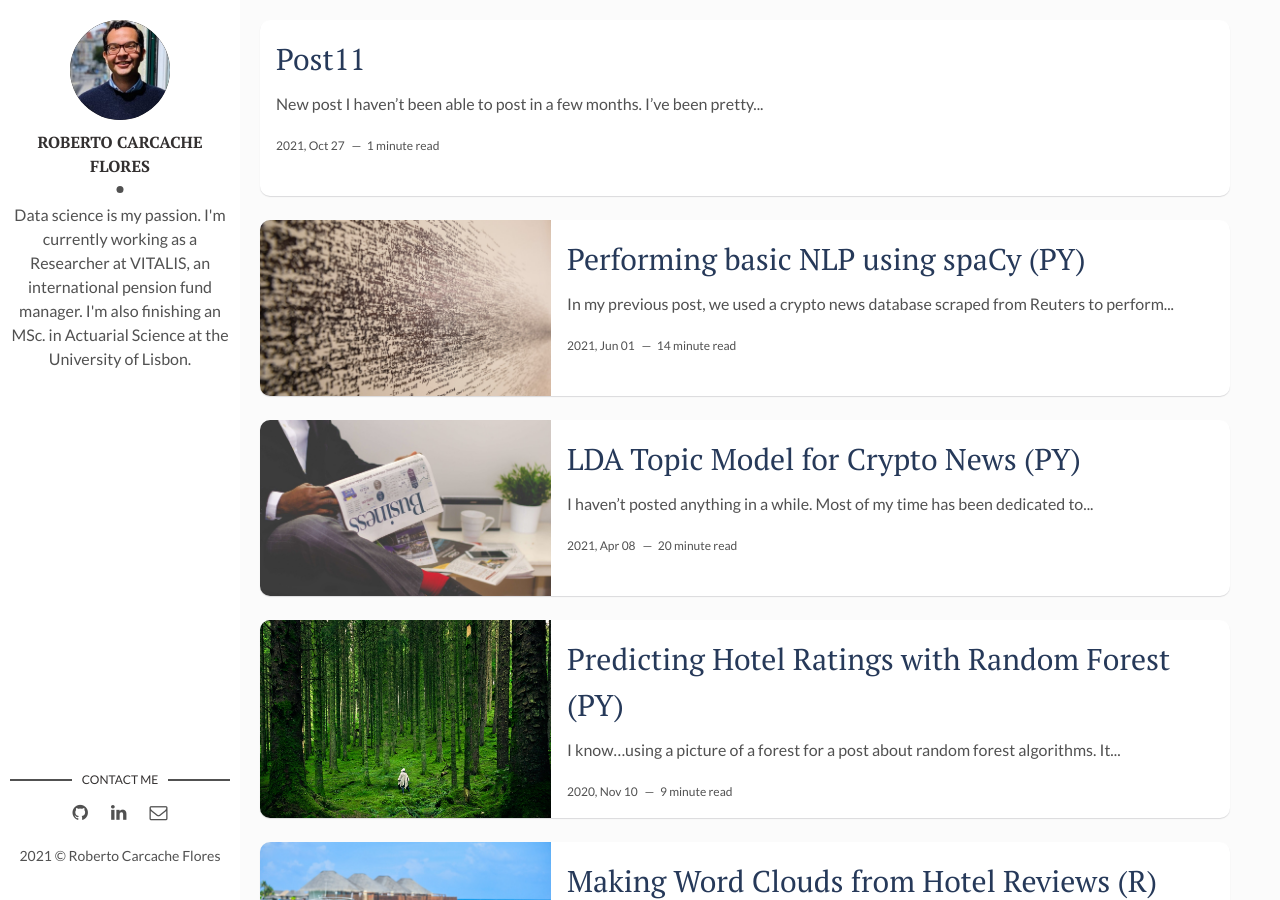
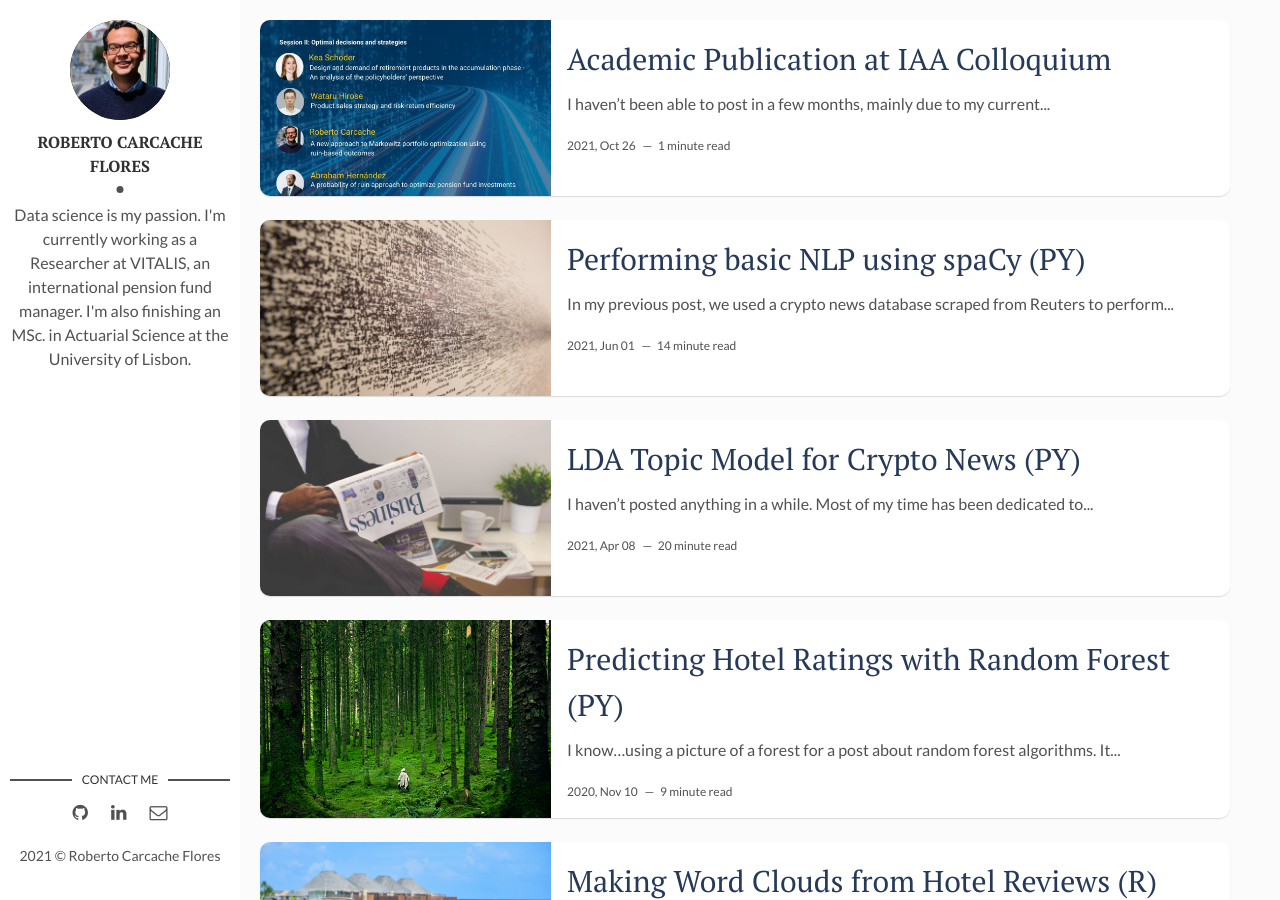
Before and after one commit to rcarcacheflores/Research, a Jekyll site: the page built from index.html, in a window 1280 px wide and 900 px high. Built offline with Jekyll 4.4.1, drawn with Linux system fonts in a browser that asks for light colours; the list of posts is cut into pages by our own code; some of the changed lines change nothing that is shown.

Commit message:
Update 2021-10-27-post11.md

```diff
--- a/_posts/2021-10-27-post11.md
+++ b/_posts/2021-10-27-post11.md
@@ -1,3 +1,11 @@
-New post
+---
+layout: post
+title: Academic Publication at IAA Colloquium
+date: 2021-10-27 09:50:00 +1200
+description: Announcement of academic publication at IAA Joint Section Virtual Colloquium
+img: IAA.jpg
+tags: [Research, Academic Publication, Quantitative Finance, Portfolio Management, IAA, IACA, actuarial science]
+---
 
-I haven't been able to post in a few months. I've been pretty busy with work and doing my thesis.
+
+I haven't been able to post in a few months, mainly due to my current workload. Still, I'm very happy to share that we presented a paper titled "A new approach to Markowitz portfolio optimization using ruin-based outcomes", at the Joint Section Virtual Colloquium of the International Actuarial Association. This is my first published research in quantitative finance. It was a great honor to present alongside industry leaders and academic experts. Here is a [link](https://www.actuaries.org/iaa/October2021_Joint_Col/Event_Details/October2021_Joint_Col/Event_Details.aspx?hkey=19abd5a0-492b-4875-9e2b-6b40edddf146) where you can find my slides, along with the rest of the presentation. I will try to post the paper one it is available. I'm very grateful to be able to do research like this at VITALIS.
```
